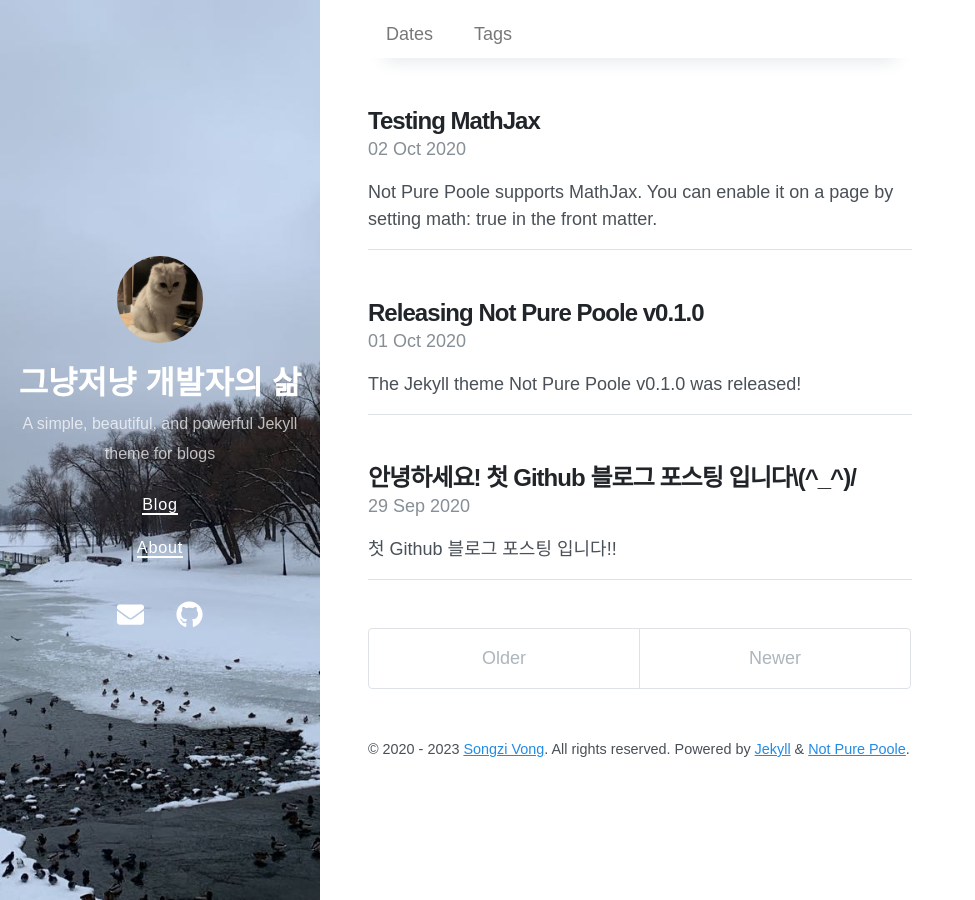
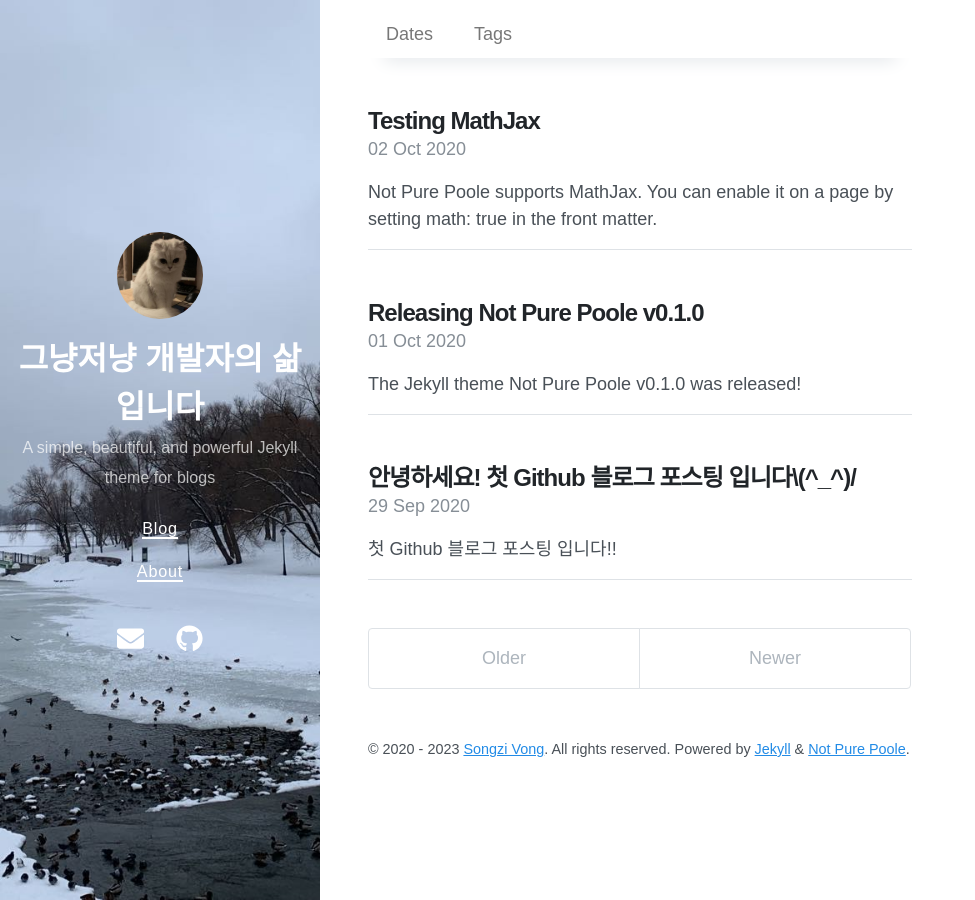
Before and after one commit to JaeSikBang/JaeSikBang.github.io, a Jekyll site: the page built from index.html, in a window 1280 px wide. Shown: the whole page, without its empty margins (0-975 px from the left). Built offline with Jekyll 4.4.1, drawn with Linux system fonts in a browser that asks for light colours; nearby versions of some CDN libraries; the list of posts is cut into pages by our own code.

Commit message:
Update _config.yml

```diff
--- a/_config.yml
+++ b/_config.yml
@@ -1,5 +1,5 @@
 # Setup
-title: 그냥저냥 개발자의 삶
+title: 그냥저냥 개발자의 삶입니다
 description: A simple, beautiful, and powerful Jekyll theme for blogs
 url: https://vszhub.github.io
 avatar: /avatar.jpeg
```
